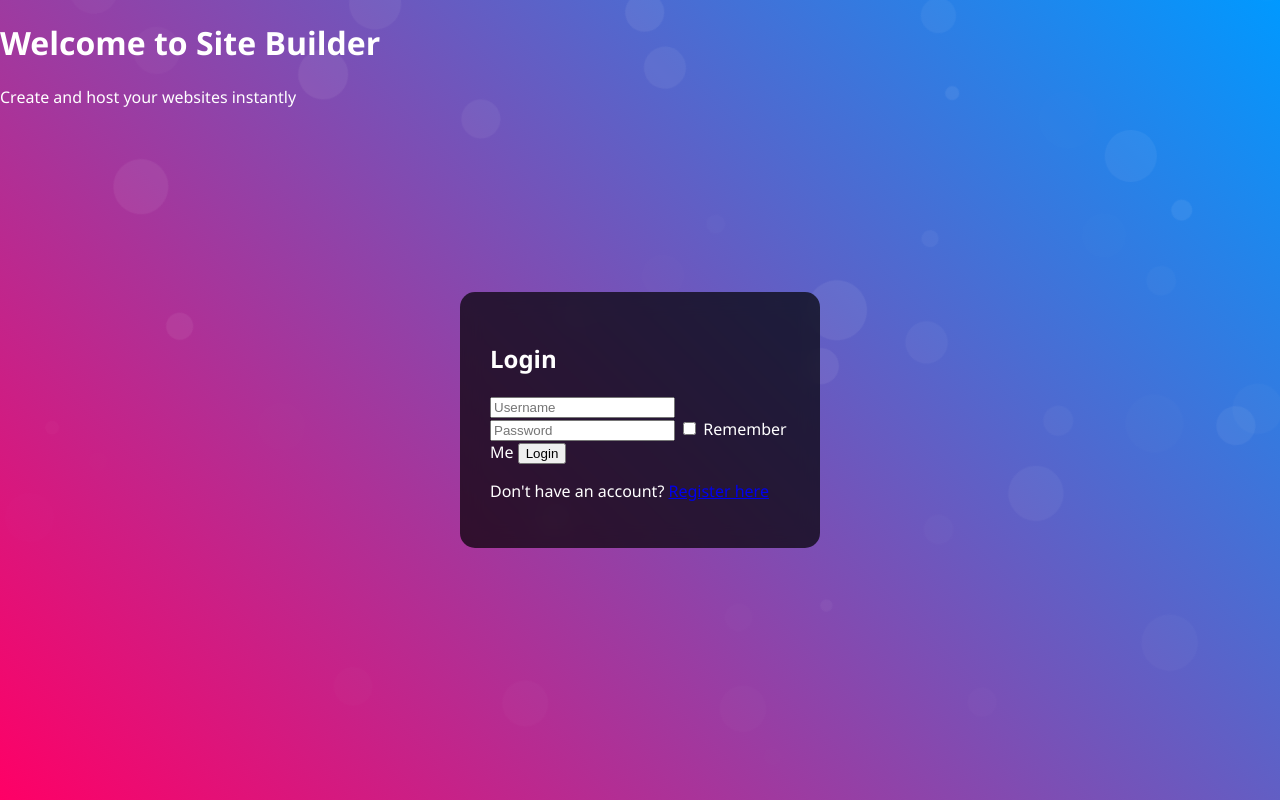
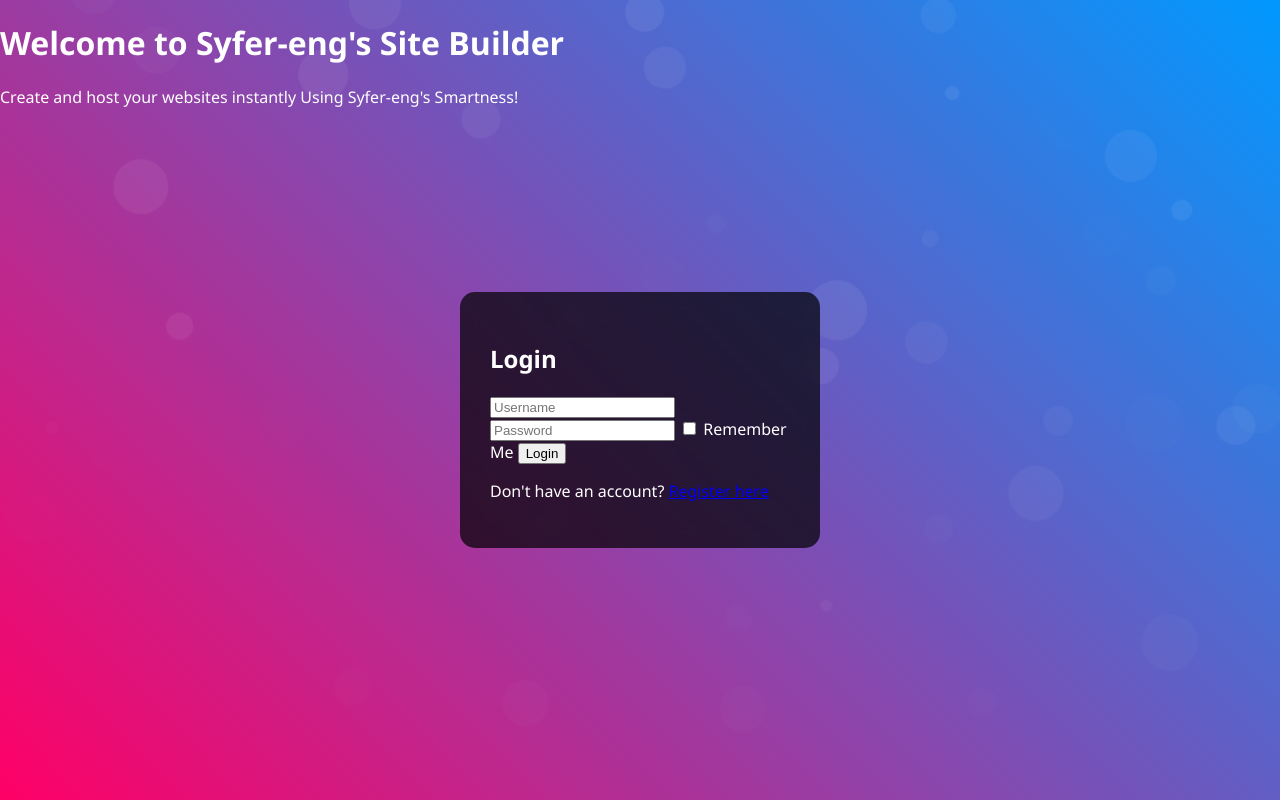
Before and after one commit to Syfer-engs-entertainment/Syfer-engs-entertainment.github.io, a plain HTML site: page Website Builder-Creater/index.html in a window 1280 px wide. Shown: the top 800 px of the page. Drawn offline with Linux system fonts and the light colour scheme.

Commit message:
Update index.html

```diff
--- a/Website Builder-Creater/index.html
+++ b/Website Builder-Creater/index.html
@@ -10,8 +10,8 @@
     <div class="pre-login-animation" id="preLoginAnim">
         <div class="floating-shapes"></div>
         <div class="welcome-text">
-            <h1>Welcome to Site Builder</h1>
-            <p>Create and host your websites instantly</p>
+            <h1>Welcome to Syfer-eng's Site Builder</h1>
+            <p>Create and host your websites instantly Using Syfer-eng's Smartness!</p>
         </div>
     </div>
 
```
